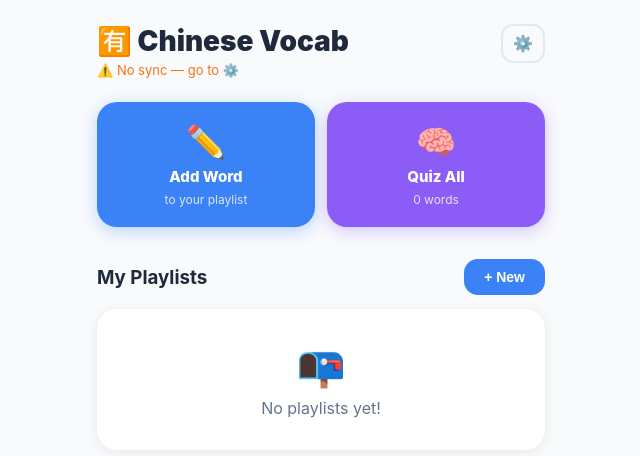
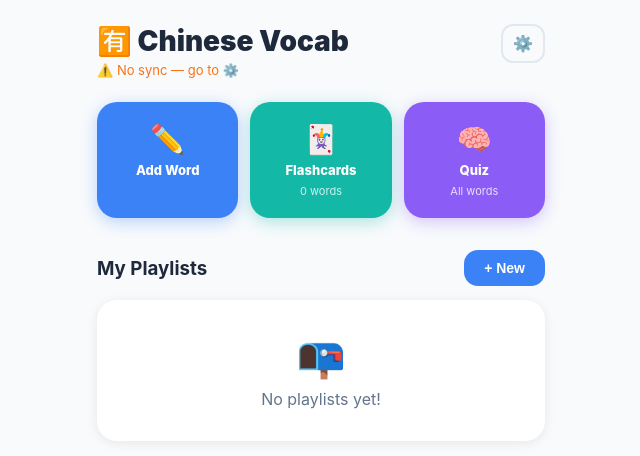
Before and after one commit to potnaa111/chinese-vocab, a plain HTML site: page index.html in a window 1280 px wide. Shown: the whole page, without its empty margins (319-959 px from the left). Drawn offline with Linux system fonts and the light colour scheme.

Commit message:
index.html

```diff
--- a/index.html
+++ b/index.html
@@ -66,12 +66,15 @@ input.inp:focus,input.inp.hi{border-color:var(--accent);}
       <button onclick="nav('settings')" style="background:none;border:2px solid var(--border);border-radius:12px;padding:8px 10px;cursor:pointer;font-size:16px;">⚙️</button>
     </div>
   </div>
-  <div class="grid2" style="margin:24px 0 32px;">
+  <div style="display:grid;grid-template-columns:1fr 1fr 1fr;gap:12px;margin:24px 0 32px;">
     <button class="bigbtn" id="home-add-btn" onclick="nav('add-word')" style="background:#3b82f6;box-shadow:0 4px 16px #3b82f655;">
-      <span style="font-size:32px;">✏️</span><span style="font-weight:800;font-size:15px;">Add Word</span><span style="font-size:12px;opacity:.8;">to your playlist</span>
+      <span style="font-size:28px;">✏️</span><span style="font-weight:800;font-size:13px;">Add Word</span>
     </button>
-    <button class="bigbtn" onclick="quizAll()" style="background:#8b5cf6;box-shadow:0 4px 16px #8b5cf655;">
-      <span style="font-size:32px;">🧠</span><span style="font-weight:800;font-size:15px;">Quiz All</span><span id="home-word-count" style="font-size:12px;opacity:.8;">0 words</span>
+    <button class="bigbtn" onclick="quickStart('flash')" style="background:#14b8a6;box-shadow:0 4px 16px #14b8a655;">
+      <span style="font-size:28px;">🃏</span><span style="font-weight:800;font-size:13px;">Flashcards</span><span id="home-word-count" style="font-size:11px;opacity:.8;">0 words</span>
+    </button>
+    <button class="bigbtn" onclick="quickStart('quiz')" style="background:#8b5cf6;box-shadow:0 4px 16px #8b5cf655;">
+      <span style="font-size:28px;">🧠</span><span style="font-weight:800;font-size:13px;">Quiz</span><span style="font-size:11px;opacity:.8;">All words</span>
     </button>
   </div>
   <div style="display:flex;justify-content:space-between;align-items:center;margin-bottom:14px;">
@@ -480,6 +483,16 @@ async function syncNow(){
   catch{ document.getElementById('home-sync-label').textContent='❌ Sync failed'; }
 }
 
+function quickStart(mode){
+  if(DB.words.length<3){ alert('Add at least 3 words first!'); return; }
+  sessionWords=shuffle(DB.words);
+  sessionAllWords=DB.words;
+  sessionMode=mode; sessionIdx=0; sessionResults=[];
+  pickTitle='All Words 🌍';
+  if(mode==='flash') startFlash();
+  else startQuiz();
+}
+
 function quizAll(){
   if(DB.words.length<3){ alert('Add at least 3 words first!'); return; }
   nav('pick-session',{words:DB.words,allWords:DB.words,title:'All Words 🌍'});
```
